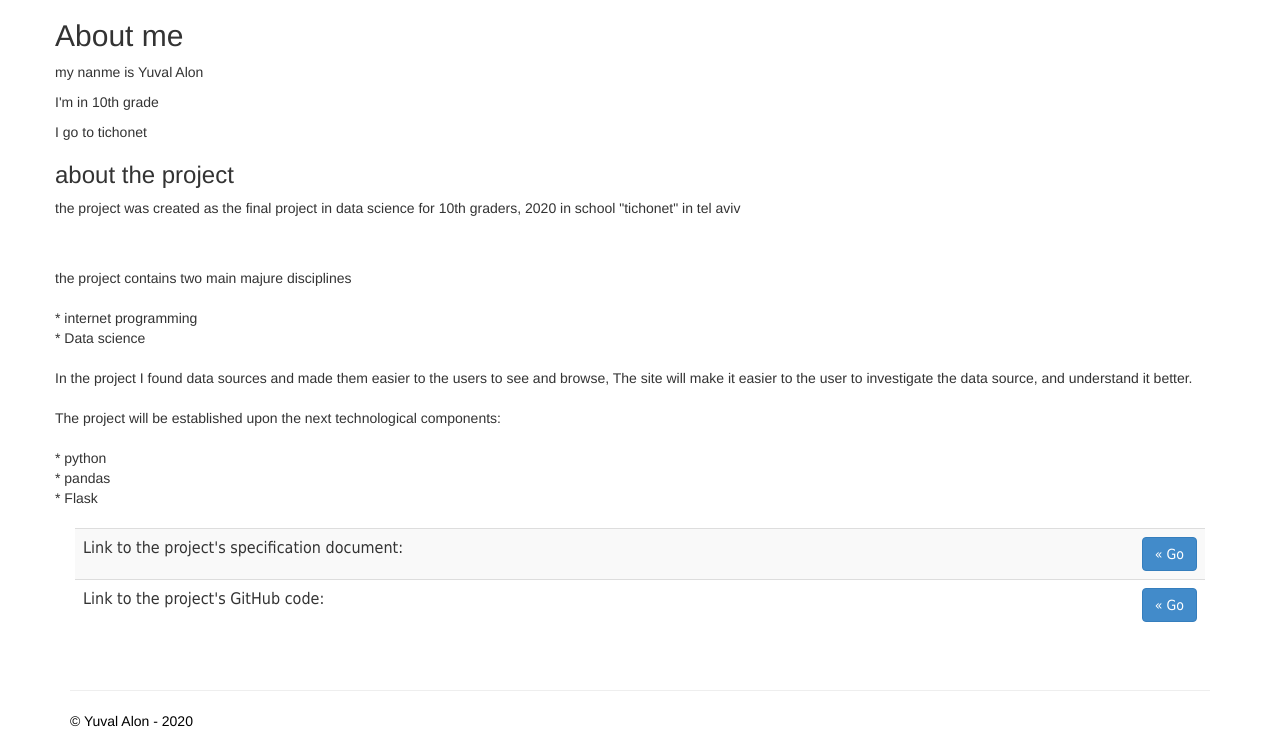
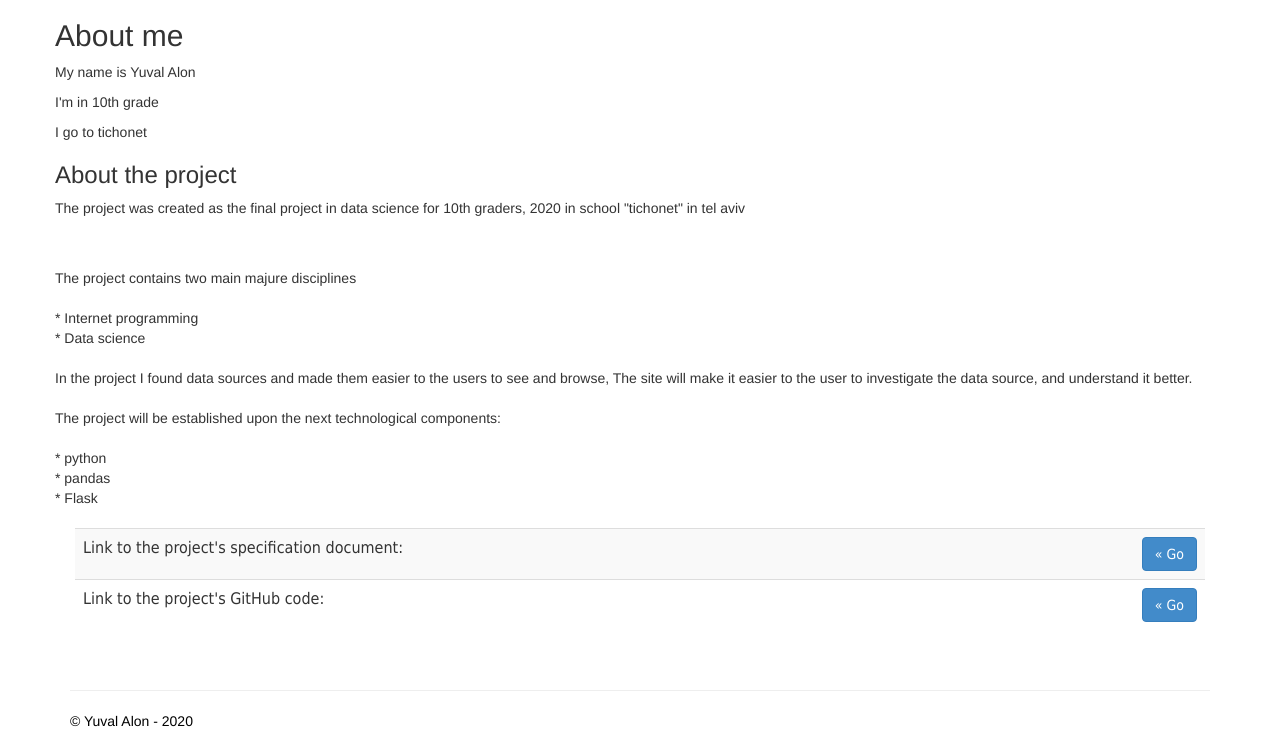
Before and after one commit to YuvalAlon/FinalProjectYuvalAlon, a Flask app: page /about in a window 1280 px wide. Shown: the part 926-1674 px from the top of the page. Run offline with Flask 2, Linux system fonts and the light colour scheme; parts of the project's set-up code (start-up, migrations or seed data) failed here and were passed over; some libraries are stand-ins or nearby versions.

Commit message:
5600 need a bit more changes but almost complete

```diff
--- a/FinalProject/FinalProject/models/Forms.py
+++ b/FinalProject/FinalProject/models/Forms.py
@@ -20,6 +20,8 @@ class CollapseForm(FlaskForm):
 	value="Collapse"
 
 class QueryForm(FlaskForm):
+	# adds the team choosing option
 	team = SelectField("enter team",validators = [DataRequired])
+	#adds the position choosing option
 	pos = SelectField("enter position", validators = [DataRequired], choices = [("C", "Center"),("PF", "Power Forward"), ("SF", "Small Forward"), ("SG", "Shooting Guard"), ("PG", "Point Guard")])
 	submit = SubmitField("sumbit")
--- a/FinalProject/FinalProject/static/data/users.csv
+++ b/FinalProject/FinalProject/static/data/users.csv
@@ -6,5 +6,4 @@ dd,aa,bb,cc,ff,ee
 44,11,22,33,11,88
 ii,oo,kk,mm,nn,jj
 4,1,2,3,6,5
-yuvalval8@gmail.com,Yuval,Alon,1,Yuval,Yuval
-yuvalval8@gmail.com,Yuval,Yuval,11,yuval,yuval
+yuval1@gmail.com,yuval,alon,123,alon,yuval
--- a/FinalProject/FinalProject/templates/Query.html
+++ b/FinalProject/FinalProject/templates/Query.html
@@ -7,15 +7,18 @@
 
     <div class="col-md-4">
         <form method="post">
+            <!-- adds the team select button and the position select button -->
             {{ form1.csrf_token }}
             {{ wtf.form_field(form1.team)}}
             {{ wtf.form_field(form1.pos)}}
+            <!-- adds the sumbit button -->
             <input class="btn btn-primary" type="submit" value="submit">
         </form>
     </div>
     <div class="col-md-8">
         <div class="row">
             <h4>regular ppg and per 36 ppg</h4>
+            <!-- adds the picture until the data is choosen -->
             <img src={{ chart }} class="img-thumbnail" alt="not found">
         </div>
     </div>
--- a/FinalProject/FinalProject/templates/about.html
+++ b/FinalProject/FinalProject/templates/about.html
@@ -2,26 +2,28 @@
 
 {% block content %}
 
-<div class="ltr">
-    <img class="contain" src={{ img_tichonet }} alt='Missing'>
-</div>
+    <div class="ltr">
+        <!-- adds a picture -->
+        <img class="contain" src={{ img_tichonet }} alt='Missing'>
+    </div>
 <div class="ltr">
 
 </div>
 <div class="row">
+    <!-- changes the size of the text -->
     <h2>About me</h2>
-    <p>my nanme is Yuval Alon</p>
+    <p>My name is Yuval Alon</p>
     <p>I'm in 10th grade</p>
     <p>I go to tichonet</p>
-    <h3>about the project</h3>
+    <h3>About the project</h3>
     <p class="ltr">
-        the project was created as the final project in data science for 10th graders, 2020 in school "tichonet" in tel aviv
+        The project was created as the final project in data science for 10th graders, 2020 in school "tichonet" in tel aviv
     </p>
     <p class="ltr">
         <br /><br />
-        the project contains two main majure disciplines
+        The project contains two main majure disciplines
         <br /><br />
-        * internet programming
+        * Internet programming
         <br />
         * Data science
         <br /><br />
@@ -40,11 +42,13 @@
         <table class="table table-striped heb">
             <tbody>
                 <tr>
+                    <!-- sends you to my specification document in a new page -->
                     <td dir="rtl"><a class="btn btn-primary heb" href="https://docs.google.com/document/d/1538xPVeW1qdOOwlC23IYvJlg44aqWepqKxEj15FQ1bU/edit?usp=sharing" target="_blank">Go &raquo;</a></td>
                     <td dir="ltr">Link to the project's specification document:</td>
 
                 </tr>
                 <tr>
+                    <!-- sends you to github in a new page -->
                     <td dir="rtl"><a class="btn btn-primary heb" href="https://github.com/YuvalAlon" target="_blank">Go &raquo;</a></td>
                     <td dir="ltr">Link to the project's GitHub code:</td>
                 </tr>
--- a/FinalProject/FinalProject/templates/contact.html
+++ b/FinalProject/FinalProject/templates/contact.html
@@ -15,6 +15,7 @@
     <div class="col-md-6">
         <h2 class="ltr">Yuval Alon</h2>
         <h4 dir="ltr">yuvalval8@gmail.com:</h4>
+        <!-- sends you to gmail in a new tab -->
         <h4 dir="ltr"><a class="btn btn-primary heb" href="http://mail.google.com/mail/u/0/" target="_blank">Go &raquo;</a></h4>
     </div>
     <div class="col-md-1">
--- a/FinalProject/FinalProject/templates/data.html
+++ b/FinalProject/FinalProject/templates/data.html
@@ -9,18 +9,21 @@
     <p> </p>
 </div>
 <div class="row my-grid-borders">
+    <!-- sets the pictures -->
     <div class="col-md-2 my-grid-borders"><img class="contain" src={{ img_zionwilliamson }} alt='Missing' style="width:250px;height:250px;"></div>
     <div class="col-md-2 my-grid-borders"><img class="contain" src={{ img_lebronjames }} alt='Missing' style="width:250px;height:250px;"></div>
     <div class="col-md-2 my-grid-borders"><img class="contain" src={{ img_kobebeans }} alt='Missing' style="width:250px;height:250px;"></div>
     <div class="col-md-2 my-grid-borders"><img class="contain" src={{ img_michaeljordan }} alt='Missing' style="width:250px;height:250px;"></div>
 </div>
 <div class="row my-grid-borders">
+    <!-- sends you to the per36 page -->
     <div class="col-md-5 my-grid-borders"><a href="{{ url_for('per36') }}">per36</a></div>
     <div class="col-md-5 my-grid-borders">
         <p ckass="heb">the data set for the per36 stats</p>
     </div>
 </div>
 <div class="row my-grid-borders">
+    <!-- sends you to the regularstats page -->
     <div class="col-md-5 my-grid-borders"><a href="{{ url_for('regularstats') }}">regular</a></div>
     <div class="col-md-5 my-grid-borders">
         <p ckass="heb">the data set for the regular stats</p>
--- a/FinalProject/FinalProject/templates/index.html
+++ b/FinalProject/FinalProject/templates/index.html
@@ -9,6 +9,7 @@
 
 <div class="row">
     <div class="col-md-6">
+        <!-- change the size of the text -->
         <h2 class="ltr">the subject of the project</h2>
         <p class="ltr">
             The NBA players stats help define a lot of things, they help choose all the major awards winner like MVP, MIP, 6MONY etc.
@@ -27,6 +28,7 @@
     </div>
     <div class="col-md-5">
         <br /><br /><br /><br /><br />
+        <!-- adds the nba logo image -->
         <img class="contain" src={{ img_nbalogo }} alt='Missing'>
     </div>
 </div>
--- a/FinalProject/FinalProject/templates/layout.html
+++ b/FinalProject/FinalProject/templates/layout.html
@@ -17,13 +17,12 @@
                 <a class="navbar-brand" style="color:blue;" font size="2" href="#">Yuval Alon's Final Project</a>
             </div>
             <ul class="nav navbar-nav navbar-custom1">
-
+                <!-- adds the page to the navigation bar -->
                 <li><a style="color:red;" font size="2" href="{{ url_for('home') }}">Home</a></li>
                 <li><a style="color:blue;" font size="2" href="{{ url_for('data') }}">Data</a></li>
                 <li><a style="color:red;" font size="2" href="{{ url_for('Register') }}">Register</a></li>
                 <li><a style="color:blue;" font size="2" href="{{ url_for('contact') }}">Contact</a></li>
                 <li><a style="color:red;" font size="2" href="{{ url_for('about') }}">About</a></li>
-                <li><a style="color:blue;" font size="2" href="{{ url_for('Login') }}">login</a></li>
 
             </ul>
         </div>
--- a/FinalProject/FinalProject/templates/login.html
+++ b/FinalProject/FinalProject/templates/login.html
@@ -39,6 +39,7 @@
                     {{ form.username }}
                 </td>
                 <td>
+                    <!-- checks if the username is valid -->
                     {% if form.username.errors %}
                     <ul class="text-danger">{% for error in form.username.errors %}<li>{{ error }}</li>{% endfor %}</ul>
                     {% endif %}
@@ -52,6 +53,7 @@
                     {{ form.password }}
                 </td>
                 <td>
+                    <!-- checks if the password is valid -->
                     {% if form.password.errors %}
                     <ul class="text-danger">{% for error in form.password.errors %}<li>{{ error }}</li>{% endfor %}</ul>
                     {% endif %}
@@ -60,10 +62,11 @@
             <tr>
                 <td></td>
                 <td>
+                    <!-- adds the sumbit button -->
                     <div class="input submit">
                         <input type="submit" value="Login">
                     </div>
-                <td>
+<td>
                 <td></td>
             </tr>
         </table>
--- a/FinalProject/FinalProject/templates/per36.html
+++ b/FinalProject/FinalProject/templates/per36.html
@@ -10,6 +10,7 @@
     <p></p>
 </div>
 <div class="row my-grid-borders">
+    <!-- sets the pictures at their places -->
     <div class="col-md-2 my-grid-borders"><img class="contain" src={{ img_zionwilliamson }} alt='Missing' style="width:250px;height:250px;"></div>
     <div class="col-md-2 my-grid-borders"><img class="contain" src={{ img_lebronjames }} alt='Missing' style="width:250px;height:250px;"></div>
     <div class="col-md-2 my-grid-borders"><img class="contain" src={{ img_kobebeans }} alt='Missing' style="width:250px;height:250px;"></div>
@@ -20,6 +21,7 @@
 </div>
 <div class="ltr">
     <table class="table table-striped">
+        <!-- adds the description of each stat in the data set -->
         <thead>
             <tr>
                 <th>Field</th>
--- a/FinalProject/FinalProject/templates/regularstats.html
+++ b/FinalProject/FinalProject/templates/regularstats.html
@@ -10,6 +10,7 @@
     <p></p>
 </div>
 <div class="row my-grid-borders">
+    <!-- sets the pictures -->
     <div class="col-md-2 my-grid-borders"><img class="contain" src={{ img_zionwilliamson }} alt='Missing' style="width:250px;height:250px;"></div>
     <div class="col-md-2 my-grid-borders"><img class="contain" src={{ img_lebronjames }} alt='Missing' style="width:250px;height:250px;"></div>
     <div class="col-md-2 my-grid-borders"><img class="contain" src={{ img_kobebeans }} alt='Missing' style="width:250px;height:250px;"></div>
@@ -21,6 +22,7 @@
 <div class="row my-grid-borders">
     <table class="table table-striped">
         <thead>
+            <!-- adds the description of each stat in the dataset -->
             <tr>
                 <th>Field</th>
                 <th>Description</th>
--- a/FinalProject/FinalProject/views.py
+++ b/FinalProject/FinalProject/views.py
@@ -38,8 +38,6 @@ from wtforms import Form, BooleanField, StringField, PasswordField, validators
 from wtforms import TextField, TextAreaField, SubmitField, SelectField, DateField
 from wtforms import ValidationError
 
-
-
 from FinalProject.models.QueryFormStructure import UserRegistrationFormStructure
 from FinalProject.models.QueryFormStructure import UserRegistrationFormStructure
 from FinalProject.models.QueryFormStructure import LoginFormStructure
@@ -59,6 +57,7 @@ def home():
     """Renders the home page."""
     return render_template(
         'index.html',
+        # change the name of the page
         title='Home Page',
         year=datetime.now().year,
         img_nbalogo = '/static/img/nbalogo.png'
@@ -70,6 +69,7 @@ def contact():
         'contact.html',
         title='Contact',
         year=datetime.now().year,
+        #add the images
         img_imageskies = '/static/img/imageskies.jpg',
         img_tichonet = '/static/img/tichonet.png'
     )
@@ -91,7 +91,6 @@ def regularstats():
     """Renders the about page."""
     form1 = ExpandForm()
     form2 = CollapseForm()
-    # df = pd.read_csv(path.join(path.dirname(__file__), 'static\\data\\regular.csv'))
     df = pd.read_csv(path.join(path.dirname(__file__), 'static/data/regular.csv'))
     raw_data_table = ''
 
@@ -108,6 +107,7 @@ def regularstats():
         title='regularstats',
         year=datetime.now().year,
         message='regular stats dataset page.',
+        #add the images
         img_lebronjames = '/static/img/lebronjames.jpg',
         img_kobebeans = '/static/img/kobebeans.jpg',
         img_zionwilliamson = '/static/img/zionwilliamson.jpg',
@@ -141,6 +141,7 @@ def per36():
         title='per36',
         year=datetime.now().year,
         message='per36 dataset page',
+        # adds the pictures
         img_lebronjames = '/static/img/lebronjames.jpg',
         img_kobebeans = '/static/img/kobebeans.jpg',
         img_zionwilliamson = '/static/img/zionwilliamson.jpg',
@@ -161,6 +162,7 @@ def data():
         title='Data',
         year=datetime.now().year,
         message='My data page.',
+        # adds all the pictures
         img_zionwilliamson = '/static/img/zionwilliamson.jpg',
         img_kobebeans = '/static/img/kobebeans.jpg',
         img_michaeljordan = '/static/img/michaeljordan.jpg',
@@ -172,12 +174,12 @@ def Register():
     form = UserRegistrationFormStructure(request.form)
 
     if (request.method == 'POST' and form.validate()):
+        # checks if the username is available with all the other stuff (gmail ect) if yes it sends to the login page, if not it says username already exists
         if (not db_Functions.IsUserExist(form.username.data)):
             db_Functions.AddNewUser(form)
             db_table = ""
-
-            flash('Thank You, You Will Register Now :) '+ form.FirstName.data + " " + form.LastName.data )
             # Here you should put what to do (or were to go) if registration was good
+            return redirect ("login")
         else:
             flash('Error: User with this Username already exist! - '+ form.username.data)
             form = UserRegistrationFormStructure(request.form)
@@ -196,10 +198,10 @@ def Login():
 
     if (request.method == 'POST' and form.validate()):
         if (db_Functions.IsLoginGood(form.username.data, form.password.data)):
-            flash('Login approved!')
+            #sends to query page
             return redirect('Query')
-            #return redirect('<were to go if login is good!')
         else:
+            #write that either the name or the password are incorrect
             flash('Error in - Username and/or password')
 
     return render_template(
@@ -215,17 +217,17 @@ def Query():
     form1 = QueryForm()
     chart = 'static/img/nbalogo.png'
 
-
+   #adds both of the datasets
     df = pd.read_csv(path.join(path.dirname(__file__), 'static/data/regular.csv'))
     df_36 = pd.read_csv(path.join(path.dirname(__file__), 'static/data/per36.csv'))
-
+    #adds the choises as ("Y")("Y") template
     l = list(df["Tm"])
     s = set(l)
     z = zip(s,s)
     l = list(z)
 
     form1.team.choices = l
-
+    #get rid of all the useless stats for the project, leave the team, position, points and player's name
     if request.method == 'POST':
         team = form1.team.data
         pos = form1.pos.data
@@ -250,7 +252,6 @@ def Query():
         fig = plt.figure()
         ax = fig.add_subplot(111)
         df3.plot(kind = "bar", ax = ax)
-
         chart = plot_to_img(fig)
 
     return render_template(
```
Also changed, not shown: FinalProject/FinalProject/templates/register.html (+13 -0 lines).
